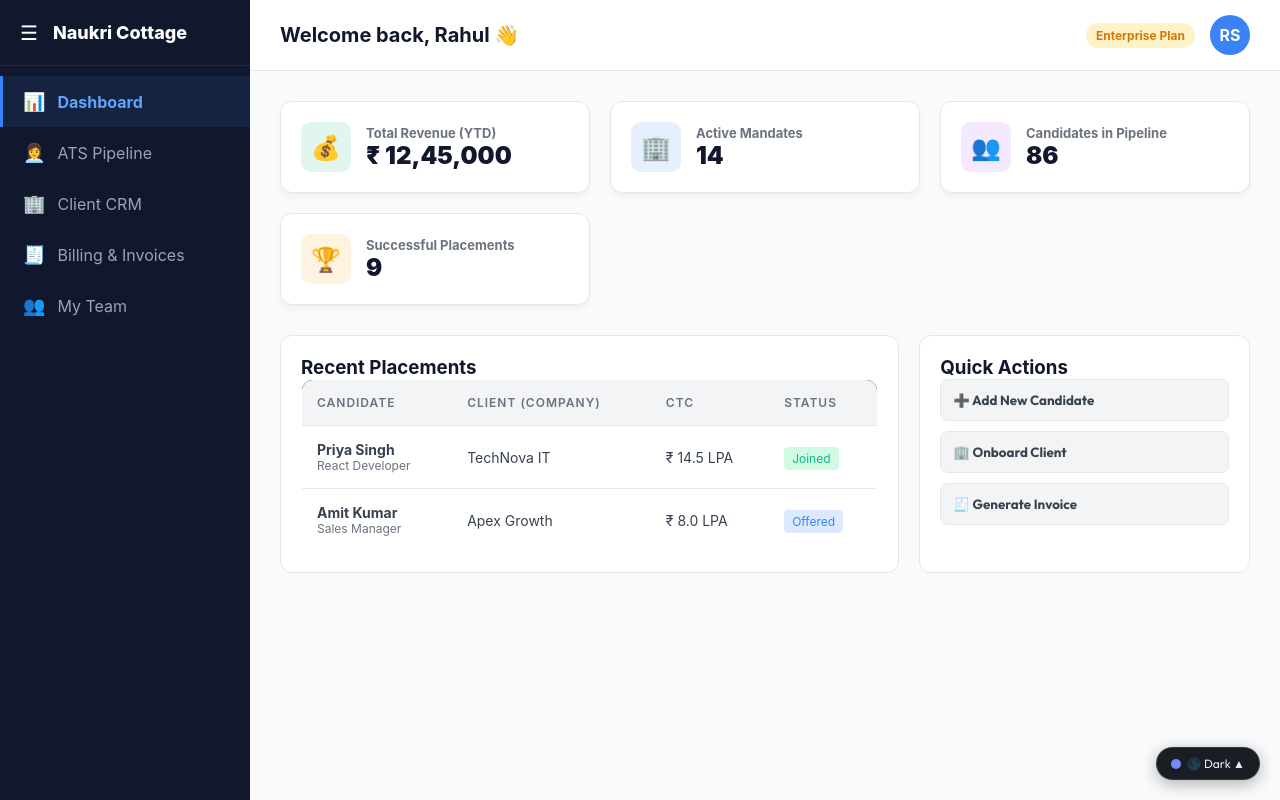
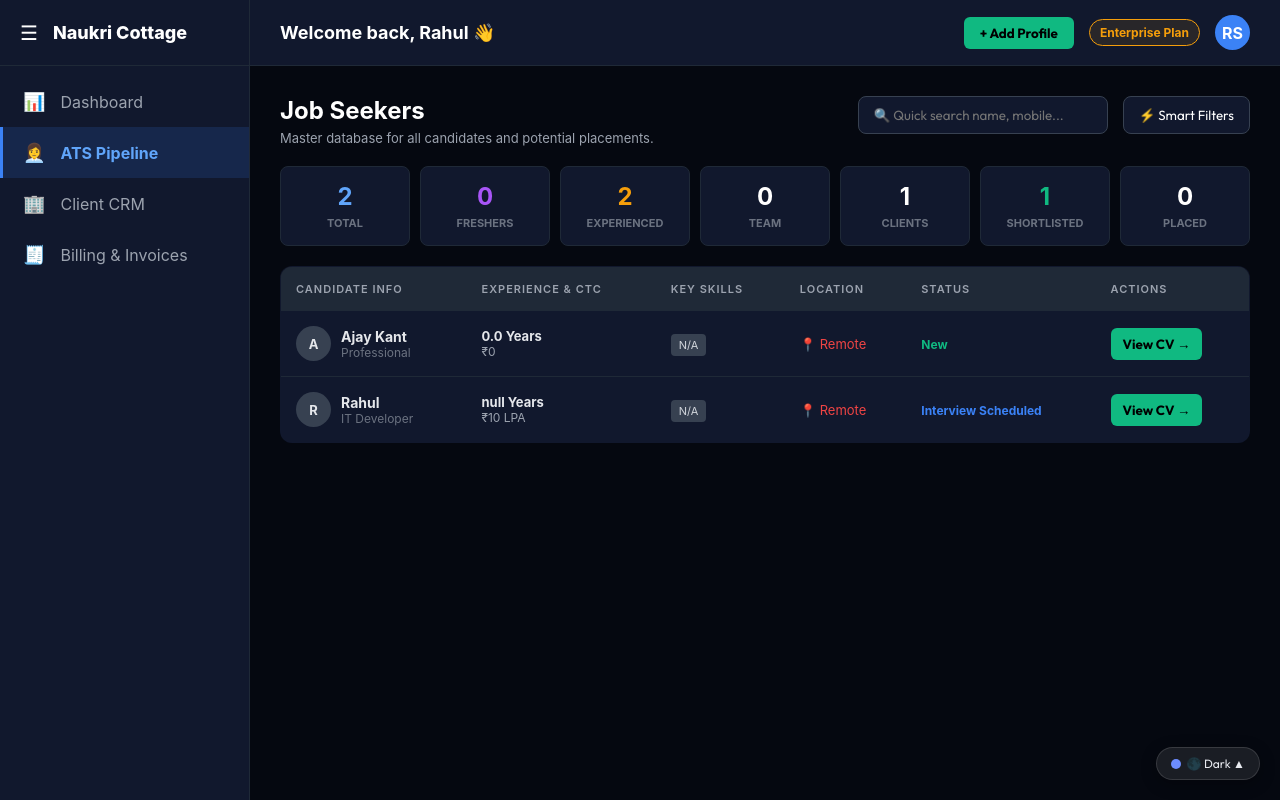
Before and after one commit to smilingdbms/smilingdbms, a Next.js app: page /dashboard/ao in a window 1280 px wide. Built offline with nearby package versions, Linux system fonts and the light colour scheme.

Commit message:
ARCHITECTURE FIX: Unified AO Dashboard and ATS Pipeline into a single SPA structure with consistent Dark Theme.

```diff
--- a/pages/dashboard/ao.tsx
+++ b/pages/dashboard/ao.tsx
@@ -1,12 +1,13 @@
 // @ts-nocheck
-import React, { useState, useEffect } from 'react';
+/* eslint-disable */
+import React, { useState } from 'react';
 import Head from 'next/head';
 
 export default function AccountOwnerDashboard() {
-  const [activeTab, setActiveTab] = useState('overview');
+  const [activeTab, setActiveTab] = useState('ats'); // Default tab set to ATS Pipeline
   const [isSidebarOpen, setIsSidebarOpen] = useState(true);
 
-  // Dummy data for immediate visual feedback (Later will come from Supabase based on Tenant ID)
+  // DUMMY DATA FOR OVERVIEW
   const stats = [
     { title: "Total Revenue (YTD)", value: "₹ 12,45,000", icon: "💰", color: "#10B981" },
     { title: "Active Mandates", value: "14", icon: "🏢", color: "#3B82F6" },
@@ -14,33 +15,46 @@ export default function AccountOwnerDashboard() {
     { title: "Successful Placements", value: "9", icon: "🏆", color: "#F59E0B" }
   ];
 
+  // DUMMY DATA FOR ATS (From your video)
+  const candidates = [
+    { id: 1, name: 'Ajay Kant', role: 'Professional', exp: '0.0 Years', ctc: '₹0', location: 'Remote', status: 'New', statusColor: '#10B981' },
+    { id: 2, name: 'Rahul', role: 'IT Developer', exp: 'null Years', ctc: '₹10 LPA', location: 'Remote', status: 'Interview Scheduled', statusColor: '#3B82F6' }
+  ];
+
   return (
     <>
       <Head><title>Workspace | RecruitOS</title></Head>
       <style dangerouslySetInnerHTML={{__html: `
-        body { margin: 0; font-family: -apple-system, BlinkMacSystemFont, 'Segoe UI', Roboto, Helvetica, Arial, sans-serif; background: #F3F4F6; }
-        .ao-layout { display: flex; height: 100vh; overflow: hidden; }
-        .sidebar { background: #11182D; color: #9CA3AF; transition: 0.3s; display: flex; flex-direction: column; }
-        .nav-item { padding: 15px 20px; display: flex; align-items: center; gap: 12px; cursor: pointer; border-left: 3px solid transparent; transition: 0.2s; white-space: nowrap; }
-        .nav-item:hover { background: rgba(255,255,255,0.05); color: #fff; }
-        .nav-item.active { background: rgba(59, 130, 246, 0.1); color: #60A5FA; border-left-color: #3B82F6; font-weight: bold; }
-        .main-content { flex: 1; display: flex; flex-direction: column; overflow: hidden; background: #F9FAFB; }
-        .top-header { background: #fff; padding: 15px 30px; border-bottom: 1px solid #E5E7EB; display: flex; justify-content: space-between; align-items: center; }
+        body { margin: 0; font-family: -apple-system, BlinkMacSystemFont, 'Segoe UI', Roboto, sans-serif; background: #050810; color: #fff; }
+        .ao-layout { display: flex; height: 100vh; overflow: hidden; width: 100%; }
+
+        /* UNIFIED SIDEBAR */
+        .sidebar { background: #11182D; border-right: 1px solid #1F2937; transition: width 0.3s ease; display: flex; flex-direction: column; z-index: 50; }
+        .nav-item { padding: 15px 20px; display: flex; align-items: center; gap: 15px; cursor: pointer; transition: 0.2s; color: #9CA3AF; white-space: nowrap; overflow: hidden; border-left: 3px solid transparent; }
+        .nav-item:hover { background: rgba(59, 130, 246, 0.1); color: #fff; }
+        .nav-item.active { background: rgba(59, 130, 246, 0.15); color: #60A5FA; border-left-color: #3B82F6; font-weight: bold; }
+
+        /* MAIN CONTENT AREA */
+        .main-content { flex: 1; display: flex; flex-direction: column; overflow: hidden; background: #050810; }
+        .top-header { background: #11182D; padding: 15px 30px; border-bottom: 1px solid #1F2937; display: flex; justify-content: space-between; align-items: center; }
         .content-area { padding: 30px; overflow-y: auto; flex: 1; }
 
-        /* Dashboard Cards */
-        .stat-grid { display: grid; grid-template-columns: repeat(auto-fit, minmax(240px, 1fr)); gap: 20px; margin-bottom: 30px; }
-        .stat-card { background: #fff; padding: 20px; border-radius: 12px; border: 1px solid #E5E7EB; box-shadow: 0 4px 6px -1px rgba(0, 0, 0, 0.05); display: flex; align-items: center; gap: 15px; }
-        .stat-icon { width: 50px; height: 50px; border-radius: 10px; display: flex; align-items: center; justify-content: center; font-size: 24px; }
+        /* ATS SPECIFIC STYLES (From your video) */
+        .mini-stat-box { background: #11182D; border: 1px solid #1F2937; border-radius: 8px; padding: 15px; text-align: center; flex: 1; min-width: 100px; }
+        .mini-stat-value { font-size: 24px; font-weight: bold; color: #fff; }
+        .mini-stat-label { font-size: 11px; color: #6B7280; text-transform: uppercase; margin-top: 5px; font-weight: bold; }
+        .ats-table { width: 100%; border-collapse: collapse; background: #11182D; border-radius: 12px; overflow: hidden; border: 1px solid #1F2937; }
+        .ats-table th { background: #1F2937; padding: 15px; text-align: left; font-size: 11px; color: #9CA3AF; text-transform: uppercase; }
+        .ats-table td { padding: 15px; border-bottom: 1px solid #1F2937; font-size: 13px; color: #E5E7EB; }
 
-        /* Generic Table */
-        .data-table { width: 100%; border-collapse: collapse; background: #fff; border-radius: 12px; overflow: hidden; border: 1px solid #E5E7EB; }
-        .data-table th { background: #F3F4F6; padding: 15px; text-align: left; font-size: 12px; color: #6B7280; text-transform: uppercase; border-bottom: 1px solid #E5E7EB; }
-        .data-table td { padding: 15px; border-bottom: 1px solid #E5E7EB; font-size: 14px; color: #374151; }
+        ::-webkit-scrollbar { width: 6px; }
+        ::-webkit-scrollbar-track { background: #050810; }
+        ::-webkit-scrollbar-thumb { background: #1F2937; border-radius: 4px; }
       `}} />
 
       <div className="ao-layout">
-        {/* SIDEBAR */}
+
+        {/* THE MASTER SIDEBAR (Architecture Base) */}
         <div className="sidebar" style={{ width: isSidebarOpen ? '250px' : '70px' }}>
           <div style={{ padding: '20px', display: 'flex', alignItems: 'center', gap: '15px', borderBottom: '1px solid #1F2937' }}>
             <button onClick={() => setIsSidebarOpen(!isSidebarOpen)} style={{ background: 'none', border: 'none', color: '#fff', fontSize: '20px', cursor: 'pointer' }}>☰</button>
@@ -60,80 +74,109 @@ export default function AccountOwnerDashboard() {
             <div className={`nav-item ${activeTab === 'billing' ? 'active' : ''}`} onClick={() => setActiveTab('billing')}>
               <span style={{ fontSize: '18px' }}>🧾</span> {isSidebarOpen && "Billing & Invoices"}
             </div>
-            <div className={`nav-item ${activeTab === 'team' ? 'active' : ''}`} onClick={() => setActiveTab('team')}>
-              <span style={{ fontSize: '18px' }}>👥</span> {isSidebarOpen && "My Team"}
-            </div>
           </div>
         </div>
 
-        {/* MAIN CONTENT */}
+        {/* MASTER CONTENT AREA */}
         <div className="main-content">
-          {/* HEADER */}
+
+          {/* THE MASTER HEADER */}
           <div className="top-header">
-            <h2 style={{ margin: 0, fontSize: '20px', color: '#11182D' }}>Welcome back, Rahul 👋</h2>
+            <h2 style={{ margin: 0, fontSize: '18px', color: '#fff' }}>Welcome back, Rahul 👋</h2>
             <div style={{ display: 'flex', gap: '15px', alignItems: 'center' }}>
-              <span style={{ background: '#FEF3C7', color: '#D97706', padding: '5px 10px', borderRadius: '20px', fontSize: '12px', fontWeight: 'bold' }}>Enterprise Plan</span>
-              <div style={{ width: '40px', height: '40px', borderRadius: '50%', background: '#3B82F6', color: '#fff', display: 'flex', alignItems: 'center', justifyContent: 'center', fontWeight: 'bold' }}>RS</div>
+              <button style={{ background: '#10B981', color: '#000', border: 'none', padding: '8px 16px', borderRadius: '6px', fontWeight: 'bold', cursor: 'pointer' }}>+ Add Profile</button>
+              <span style={{ background: 'rgba(245, 158, 11, 0.1)', color: '#F59E0B', padding: '5px 10px', borderRadius: '20px', fontSize: '12px', fontWeight: 'bold', border: '1px solid #F59E0B' }}>Enterprise Plan</span>
+              <div style={{ width: '35px', height: '35px', borderRadius: '50%', background: '#3B82F6', color: '#fff', display: 'flex', alignItems: 'center', justifyContent: 'center', fontWeight: 'bold' }}>RS</div>
             </div>
           </div>
 
-          {/* DYNAMIC TAB CONTENT */}
+          {/* DYNAMIC ROUTING (Zero Refresh) */}
           <div className="content-area">
 
-            {/* OVERVIEW TAB */}
+            {/* 1. OVERVIEW MODULE */}
             {activeTab === 'overview' && (
-              <>
-                <div className="stat-grid">
+              <div>
+                <h2 style={{ marginTop: 0 }}>Business Overview</h2>
+                <div style={{ display: 'grid', gridTemplateColumns: 'repeat(auto-fit, minmax(240px, 1fr))', gap: '20px', marginBottom: '30px' }}>
                   {stats.map((s, i) => (
-                    <div key={i} className="stat-card">
-                      <div className="stat-icon" style={{ background: `${s.color}20`, color: s.color }}>{s.icon}</div>
+                    <div key={i} style={{ background: '#11182D', padding: '20px', borderRadius: '12px', border: '1px solid #1F2937', display: 'flex', alignItems: 'center', gap: '15px' }}>
+                      <div style={{ width: '50px', height: '50px', borderRadius: '10px', display: 'flex', alignItems: 'center', justifyContent: 'center', fontSize: '24px', background: `${s.color}20`, color: s.color }}>{s.icon}</div>
                       <div>
-                        <div style={{ fontSize: '13px', color: '#6B7280', fontWeight: 'bold' }}>{s.title}</div>
-                        <div style={{ fontSize: '24px', fontWeight: '900', color: '#11182D' }}>{s.value}</div>
+                        <div style={{ fontSize: '13px', color: '#9CA3AF', fontWeight: 'bold' }}>{s.title}</div>
+                        <div style={{ fontSize: '24px', fontWeight: '900', color: '#fff' }}>{s.value}</div>
                       </div>
                     </div>
                   ))}
                 </div>
+              </div>
+            )}
 
-                <div style={{ display: 'flex', gap: '20px' }}>
-                  <div style={{ flex: 2, background: '#fff', borderRadius: '12px', padding: '20px', border: '1px solid #E5E7EB' }}>
-                    <h3 style={{ marginTop: 0, color: '#11182D' }}>Recent Placements</h3>
-                    <table className="data-table">
-                      <thead><tr><th>Candidate</th><th>Client (Company)</th><th>CTC</th><th>Status</th></tr></thead>
-                      <tbody>
-                        <tr>
-                          <td><div><strong>Priya Singh</strong></div><div style={{fontSize:'12px', color:'#6B7280'}}>React Developer</div></td>
-                          <td>TechNova IT</td>
-                          <td>₹ 14.5 LPA</td>
-                          <td><span style={{ color: '#10B981', background: '#D1FAE5', padding: '4px 8px', borderRadius: '4px', fontSize: '12px' }}>Joined</span></td>
-                        </tr>
-                        <tr>
-                          <td><div><strong>Amit Kumar</strong></div><div style={{fontSize:'12px', color:'#6B7280'}}>Sales Manager</div></td>
-                          <td>Apex Growth</td>
-                          <td>₹ 8.0 LPA</td>
-                          <td><span style={{ color: '#3B82F6', background: '#DBEAFE', padding: '4px 8px', borderRadius: '4px', fontSize: '12px' }}>Offered</span></td>
-                        </tr>
-                      </tbody>
-                    </table>
+            {/* 2. ATS PIPELINE MODULE (Imported from your video) */}
+            {activeTab === 'ats' && (
+              <div>
+                <div style={{ display: 'flex', justifyContent: 'space-between', alignItems: 'flex-start', marginBottom: '20px' }}>
+                  <div>
+                    <h1 style={{ margin: 0, fontSize: '24px' }}>Job Seekers</h1>
+                    <p style={{ margin: 0, color: '#9CA3AF', fontSize: '13px', marginTop: '5px' }}>Master database for all candidates and potential placements.</p>
                   </div>
-
-                  <div style={{ flex: 1, background: '#fff', borderRadius: '12px', padding: '20px', border: '1px solid #E5E7EB' }}>
-                    <h3 style={{ marginTop: 0, color: '#11182D' }}>Quick Actions</h3>
-                    <div style={{ display: 'flex', flexDirection: 'column', gap: '10px' }}>
-                      <button style={{ padding: '12px', background: '#F3F4F6', border: '1px solid #E5E7EB', borderRadius: '8px', cursor: 'pointer', textAlign: 'left', fontWeight: 'bold', color: '#374151' }}>➕ Add New Candidate</button>
-                      <button style={{ padding: '12px', background: '#F3F4F6', border: '1px solid #E5E7EB', borderRadius: '8px', cursor: 'pointer', textAlign: 'left', fontWeight: 'bold', color: '#374151' }}>🏢 Onboard Client</button>
-                      <button style={{ padding: '12px', background: '#F3F4F6', border: '1px solid #E5E7EB', borderRadius: '8px', cursor: 'pointer', textAlign: 'left', fontWeight: 'bold', color: '#374151' }}>🧾 Generate Invoice</button>
-                    </div>
+                  <div style={{ display: 'flex', gap: '15px' }}>
+                    <input type="text" placeholder="🔍 Quick search name, mobile..." style={{ background: '#11182D', border: '1px solid #374151', padding: '10px 15px', borderRadius: '8px', color: '#fff', width: '250px' }} />
+                    <button style={{ background: '#11182D', border: '1px solid #374151', color: '#fff', padding: '10px 15px', borderRadius: '8px', cursor: 'pointer', display: 'flex', alignItems: 'center', gap: '5px' }}>⚡ Smart Filters</button>
                   </div>
                 </div>
-              </>
+
+                {/* Mini Stats Bar */}
+                <div style={{ display: 'flex', gap: '10px', marginBottom: '20px', flexWrap: 'wrap' }}>
+                  <div className="mini-stat-box"><div className="mini-stat-value" style={{color: '#60A5FA'}}>2</div><div className="mini-stat-label">Total</div></div>
+                  <div className="mini-stat-box"><div className="mini-stat-value" style={{color: '#A855F7'}}>0</div><div className="mini-stat-label">Freshers</div></div>
+                  <div className="mini-stat-box"><div className="mini-stat-value" style={{color: '#F59E0B'}}>2</div><div className="mini-stat-label">Experienced</div></div>
+                  <div className="mini-stat-box"><div className="mini-stat-value">0</div><div className="mini-stat-label">Team</div></div>
+                  <div className="mini-stat-box"><div className="mini-stat-value">1</div><div className="mini-stat-label">Clients</div></div>
+                  <div className="mini-stat-box"><div className="mini-stat-value" style={{color: '#10B981'}}>1</div><div className="mini-stat-label">Shortlisted</div></div>
+                  <div className="mini-stat-box"><div className="mini-stat-value">0</div><div className="mini-stat-label">Placed</div></div>
+                </div>
+
+                {/* Candidates Table */}
+                <table className="ats-table">
+                  <thead>
+                    <tr>
+                      <th>Candidate Info</th>
+                      <th>Experience & CTC</th>
+                      <th>Key Skills</th>
+                      <th>Location</th>
+                      <th>Status</th>
+                      <th>Actions</th>
+                    </tr>
+                  </thead>
+                  <tbody>
+                    {candidates.map(c => (
+                      <tr key={c.id}>
+                        <td>
+                          <div style={{ display: 'flex', alignItems: 'center', gap: '10px' }}>
+                            <div style={{ width: '35px', height: '35px', background: '#374151', borderRadius: '50%', display: 'flex', alignItems: 'center', justifyContent: 'center', fontWeight: 'bold' }}>{c.name.charAt(0)}</div>
+                            <div>
+                              <div style={{ fontWeight: 'bold', fontSize: '14px' }}>{c.name}</div>
+                              <div style={{ fontSize: '12px', color: '#6B7280' }}>{c.role}</div>
+                            </div>
+                          </div>
+                        </td>
+                        <td><div style={{ fontWeight: 'bold' }}>{c.exp}</div><div style={{ fontSize: '12px', color: '#9CA3AF' }}>{c.ctc}</div></td>
+                        <td><span style={{ background: '#374151', padding: '4px 8px', borderRadius: '4px', fontSize: '11px', color: '#D1D5DB' }}>N/A</span></td>
+                        <td><span style={{ color: '#EF4444' }}>📍 {c.location}</span></td>
+                        <td><span style={{ color: c.statusColor, fontWeight: 'bold', fontSize: '12px' }}>{c.status}</span></td>
+                        <td><button style={{ background: '#10B981', color: '#000', border: 'none', padding: '8px 12px', borderRadius: '6px', fontWeight: 'bold', cursor: 'pointer' }}>View CV →</button></td>
+                      </tr>
+                    ))}
+                  </tbody>
+                </table>
+              </div>
             )}
 
-            {/* PLACEHOLDERS FOR OTHER TABS */}
-            {['ats', 'crm', 'billing', 'team'].includes(activeTab) && (
-              <div style={{ display: 'flex', height: '60vh', alignItems: 'center', justifyContent: 'center', flexDirection: 'column', color: '#6B7280', background: '#fff', borderRadius: '12px', border: '1px solid #E5E7EB' }}>
+            {/* PLACEHOLDERS FOR CRM & BILLING */}
+            {['crm', 'billing'].includes(activeTab) && (
+              <div style={{ display: 'flex', height: '60vh', alignItems: 'center', justifyContent: 'center', flexDirection: 'column', color: '#6B7280', background: '#11182D', borderRadius: '12px', border: '1px solid #1F2937' }}>
                 <div style={{ fontSize: '50px', marginBottom: '20px' }}>🚧</div>
-                <h2 style={{ margin: 0, color: '#11182D' }}>{activeTab.toUpperCase()} Module (Phase 3)</h2>
+                <h2 style={{ margin: 0, color: '#fff' }}>{activeTab.toUpperCase()} Module (Phase 3)</h2>
                 <p style={{ marginTop: '10px' }}>This section will be activated in the next development sprint.</p>
               </div>
             )}
```
